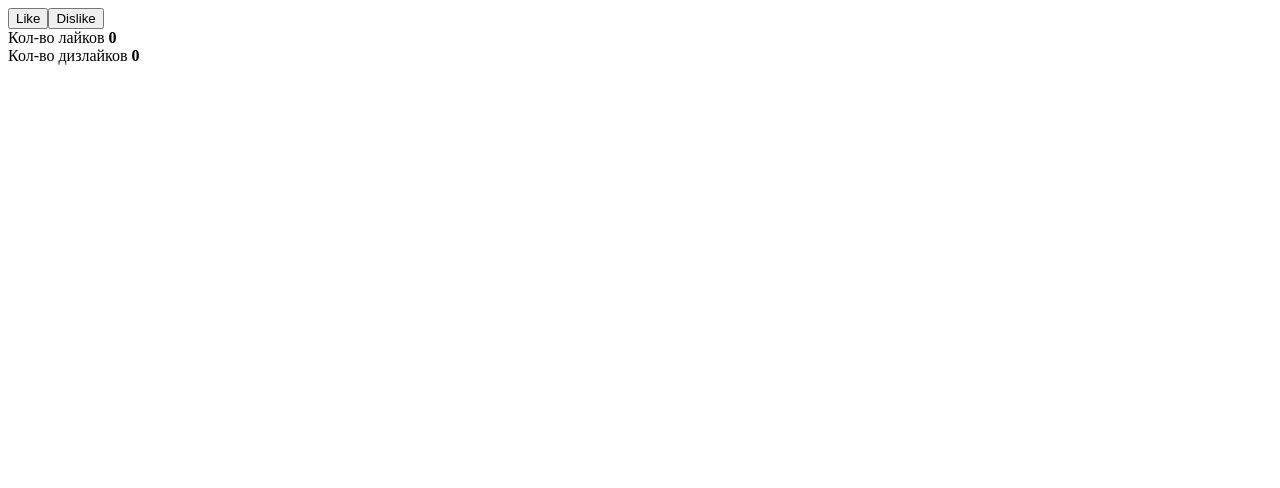
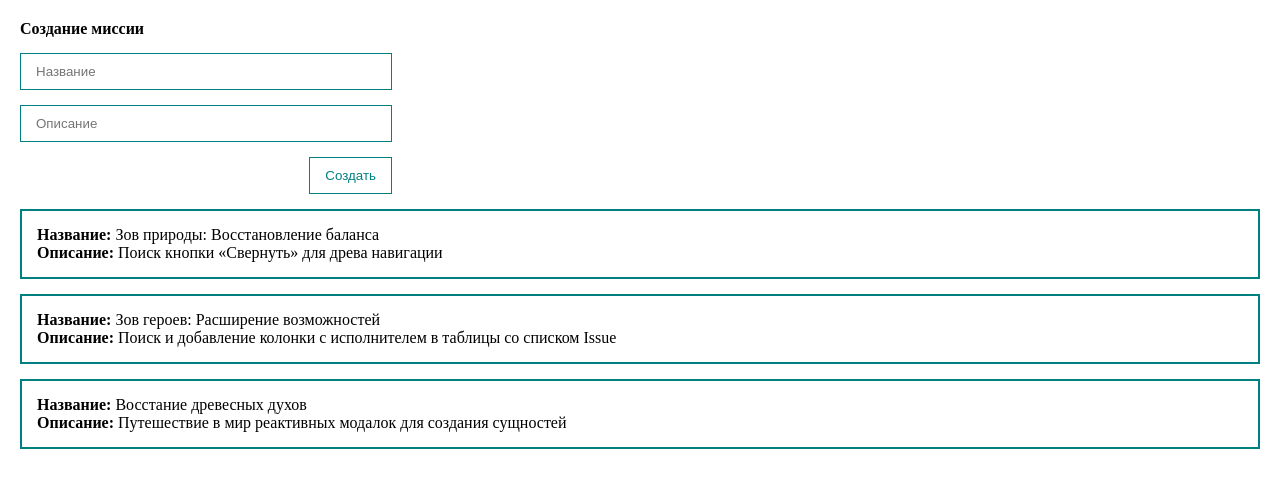
Before and after one commit to mihalichpalich/achievo-frontend, a Vue app: page / in a window 1280 px wide. Shown: the top 488 px of the page. Built offline with nearby package versions, Linux system fonts and the light colour scheme.

Commit message:
add listeners, item list and form

```diff
--- a/src/App.vue
+++ b/src/App.vue
@@ -1,14 +1,32 @@
 <template>
-  <div>
-    <div>
-      <button @click="addLike">Like</button>
-      <button @click="addDislike">Dislike</button>
-    </div>
-    <div>
-      Кол-во лайков <strong>{{ likes }}</strong>
-    </div>
-    <div>
-      Кол-во дизлайков <strong>{{ dislikes }}</strong>
+  <div class="app">
+    <form action="#" @submit.prevent>
+      <h4>Создание миссии</h4>
+      <input
+        type="text"
+        placeholder="Название"
+        class="input"
+        v-bind:value="title"
+        @input="title = $event.target.value"
+      />
+      <input
+        type="text"
+        placeholder="Описание"
+        class="input"
+        v-bind:value="body"
+        @input="body = $event.target.value"
+      />
+      <button class="btn" @click="createMission">Создать</button>
+    </form>
+    <div class="mission" v-for="mission in missions">
+      <div>
+        <strong>Название:</strong>
+        {{ mission.title }}
+      </div>
+      <div>
+        <strong>Описание:</strong>
+        {{ mission.body }}
+      </div>
     </div>
   </div>
 </template>
@@ -17,19 +35,80 @@
 export default {
   data() {
     return {
-      likes: 0,
-      dislikes: 0,
+      missions: [
+        {
+          id: 1,
+          title: "Зов природы: Восстановление баланса",
+          body: "Поиск кнопки «Свернуть» для древа навигации",
+        },
+        {
+          id: 2,
+          title: "Зов героев: Расширение возможностей",
+          body: "Поиск и добавление колонки с исполнителем в таблицы со списком Issue",
+        },
+        {
+          id: 3,
+          title: "Восстание древесных духов",
+          body: "Путешествие в мир реактивных модалок для создания сущностей",
+        },
+      ],
+      title: "",
+      body: "",
     };
   },
   methods: {
-    addLike() {
-      this.likes += 1;
+    createMission() {
+      const newMission = {
+        id: Date.now(),
+        title: this.title,
+        body: this.body,
+      };
+      this.missions.push(newMission);
+      this.title = "";
+      this.body = "";
     },
-    addDislike() {
-      this.dislikes += 1;
+    inputTitle(event) {
+      this.title = event.target.value;
     },
   },
 };
 </script>
 
-<style></style>
+<style>
+* {
+  margin: 0;
+  padding: 0;
+  box-sizing: border-box;
+}
+
+.app {
+  padding: 20px;
+}
+
+form {
+  width: 30%;
+  display: flex;
+  flex-direction: column;
+  row-gap: 15px;
+}
+
+.mission {
+  padding: 15px;
+  border: 2px solid teal;
+  margin-top: 15px;
+}
+
+.input {
+  width: 100%;
+  border: 1px solid teal;
+  padding: 10px 15px;
+}
+
+.btn {
+  align-self: flex-end;
+  padding: 10px 15px;
+  background: none;
+  color: teal;
+  border: 1px solid teal;
+}
+</style>
```
